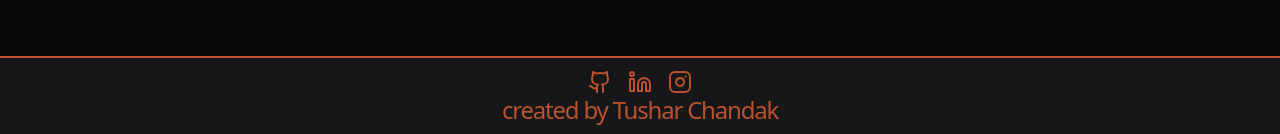
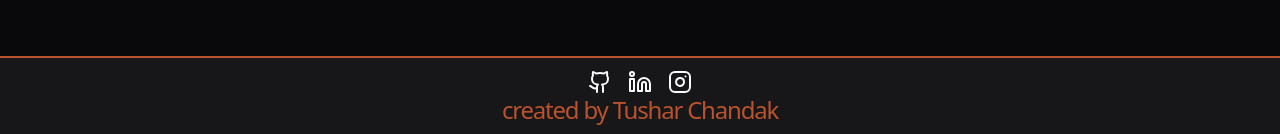
Before and after one commit to Tushar292004/task-manager-ui-ux, a React (Vite) app in the folder task-manager-ui/: page / in a window 1280 px wide. Shown: the part 818-952 px from the top of the page. Built offline with nearby package versions, Linux system fonts and the light colour scheme.

Commit message:
task-manager

```diff
--- a/task-manager-ui/src/components/Footer.tsx
+++ b/task-manager-ui/src/components/Footer.tsx
@@ -4,10 +4,10 @@
     return (
       <div className="px-8 items-center flex py-3 flex-col md-flex-row w-full justify-between align-middle
 border-t-2 bg-muted/50 border-t-[#BA532D]" >
-        <div className="flex flex-row gap-4 items-start text-[#BA532D] ">
-        <Github  className="hover:text-white"/>
-        <Linkedin  className="hover:text-white"/>
-        <Instagram className="hover:text-white" />
+        <div className="flex flex-row gap-4 items-start ">
+        <Github  className="hover:text-[#BA532D] "/>
+        <Linkedin  className="hover:text-[#BA532D] "/>
+        <Instagram className="hover:text-[#BA532D] " />
         </div>
           <div className="">
               <span className="text-[#BA532D] text-2xl font-medium tracking-tighter">
```
